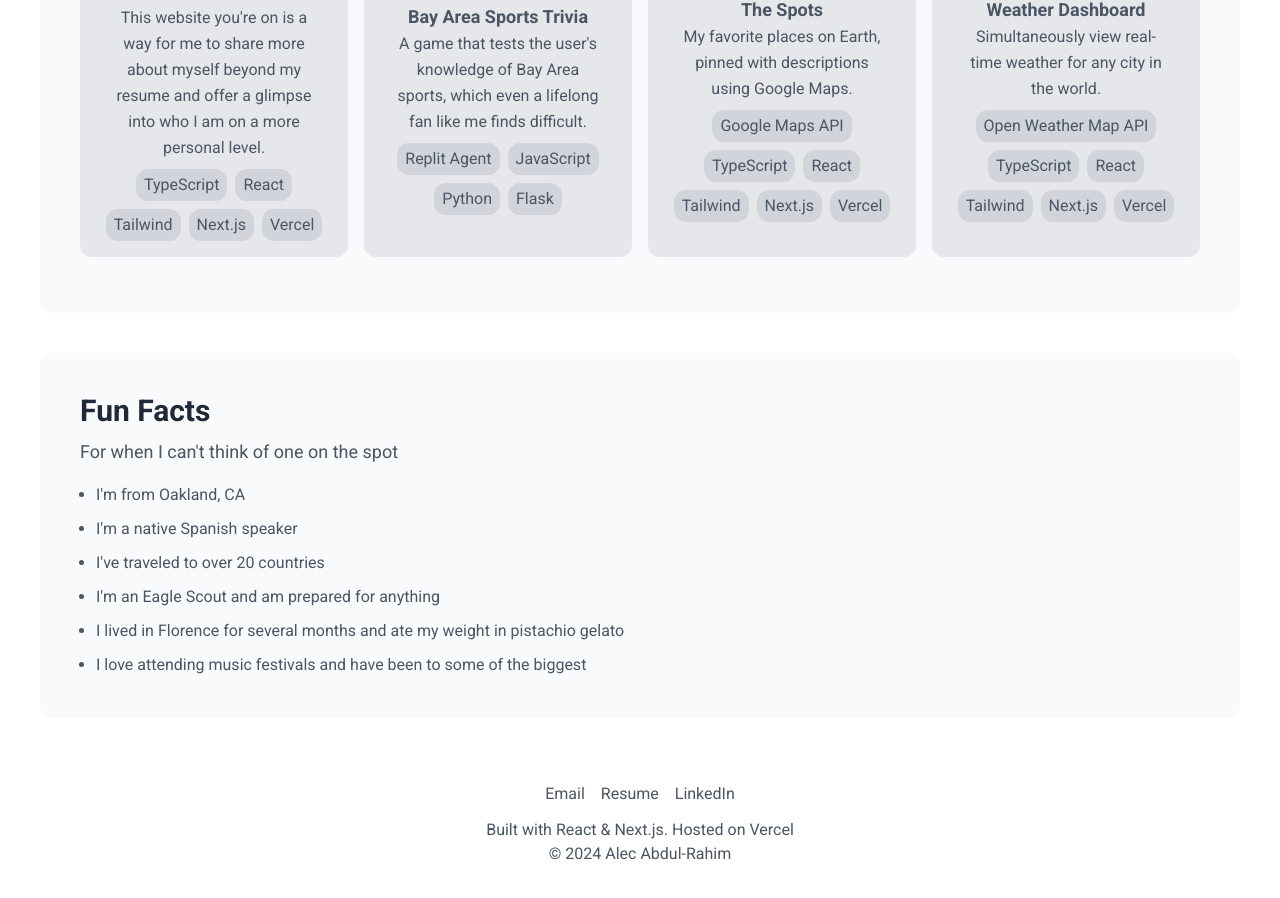
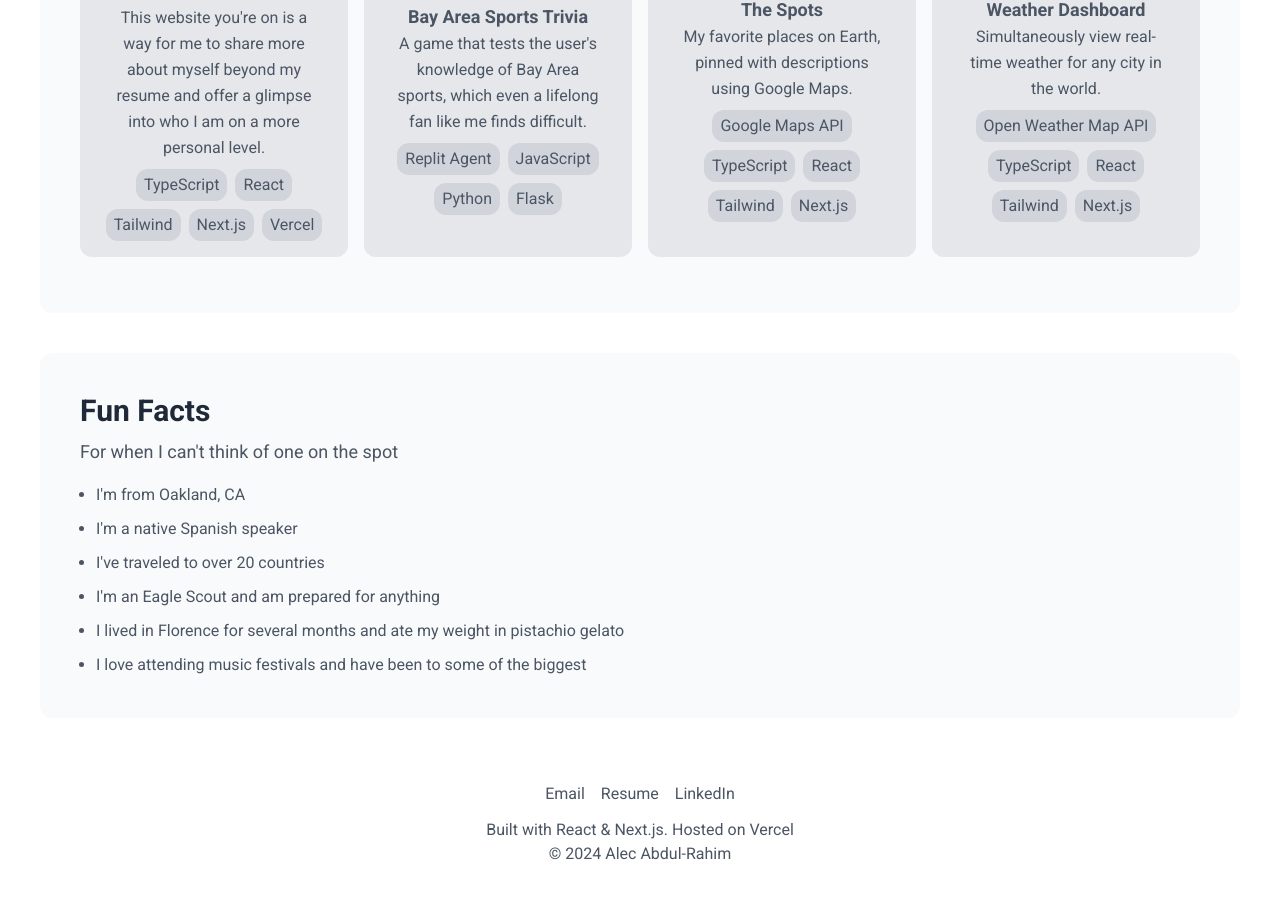
Before and after one commit to alecabdul/personal-website, a Next.js app: page / in a window 1280 px wide. Shown: the part 1878-2776 px from the top of the page. Built offline with nearby package versions, Linux system fonts and the light colour scheme; a web font is replaced by a local one.

Commit message:
Update page.tsx

```diff
--- a/app/page.tsx
+++ b/app/page.tsx
@@ -216,7 +216,6 @@ export default function Page() {
                     <li className='bg-gray-300  rounded-xl px-2 py-1'>React</li>
                     <li className='bg-gray-300  rounded-xl px-2 py-1'>Tailwind</li>
                     <li className='bg-gray-300  rounded-xl px-2 py-1'>Next.js</li>
-                    <li className='bg-gray-300  rounded-xl px-2 py-1'>Vercel</li>
                   </ul>
                 </div>
               </Link>
@@ -242,7 +241,6 @@ export default function Page() {
                     <li className='bg-gray-300  rounded-xl px-2 py-1'>React</li>
                     <li className='bg-gray-300  rounded-xl px-2 py-1'>Tailwind</li>
                     <li className='bg-gray-300  rounded-xl px-2 py-1'>Next.js</li>
-                    <li className='bg-gray-300  rounded-xl px-2 py-1'>Vercel</li>
                   </ul>
                 </div>
               </Link>
```
